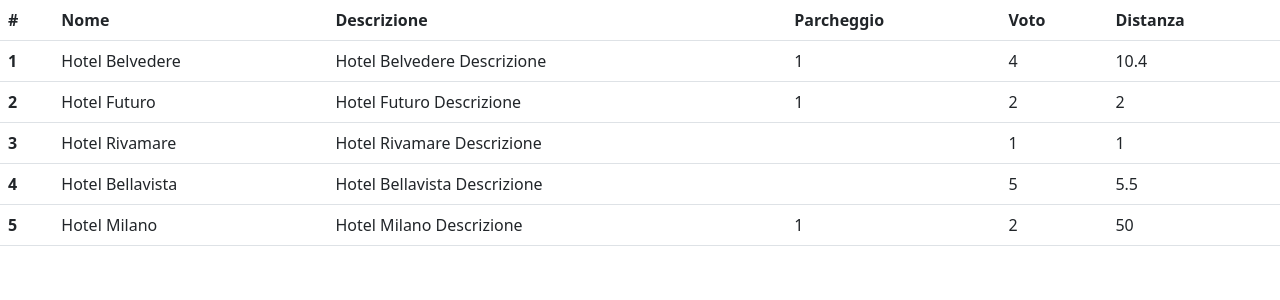
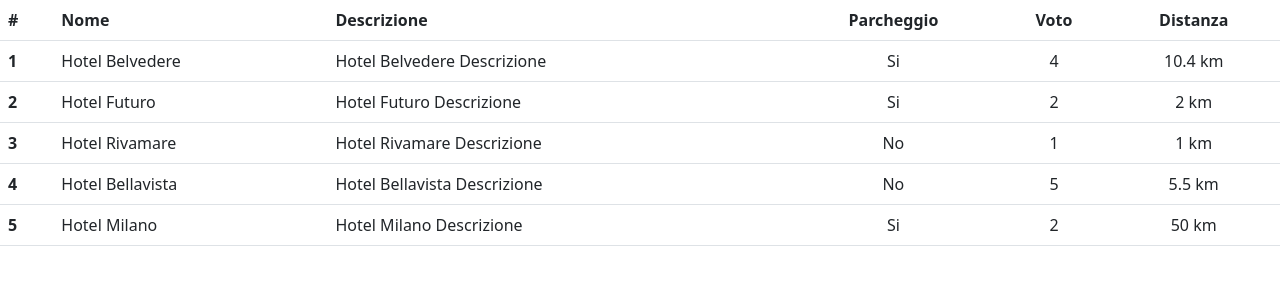
Before and after one commit to Domenico-Lo-Giudice/php-hotel, a PHP site: page / in a window 1280 px wide. Shown: the top 300 px of the page. Run offline with PHP 8.4, Linux system fonts and the light colour scheme.

Commit message:
Add if for parking + adj

```diff
--- a/index.php
+++ b/index.php
@@ -59,8 +59,6 @@
     }
 }
 
-
-
 ?>
 
 <!DOCTYPE html>
@@ -79,9 +77,9 @@
       <th scope="col">#</th>
       <th scope="col">Nome</th>
       <th scope="col">Descrizione</th>
-      <th scope="col">Parcheggio</th>
-      <th scope="col">Voto</th>
-      <th scope="col">Distanza</th>
+      <th scope="col" class="text-center" >Parcheggio</th>
+      <th scope="col" class="text-center" >Voto</th>
+      <th scope="col" class="text-center" >Distanza</th>
     </tr>
   </thead>
   <tbody>
@@ -90,9 +88,17 @@
         <th scope="row"> <?php echo $key + 1 ?> </th>
         <td> <?php echo $info['name'] ?> </td>
         <td> <?php echo $info['description'] ?> </td>
-        <td> <?php echo $info['parking'] ?> </td>
-        <td> <?php echo $info['vote'] ?> </td>
-        <td> <?php echo $info['distance_to_center'] ?> </td>
+
+        <td class="text-center"> <?php if ($info['parking'] == true) {
+            echo "Si";
+        }
+        else {
+            echo "No";
+        }
+        ?> </td>
+
+        <td class="text-center" > <?php echo $info['vote'] ?> </td>
+        <td class="text-center" > <?php echo $info['distance_to_center'] . " km" ?> </td>
       </tr>
     <?php endforeach ?>
   </tbody>
```
